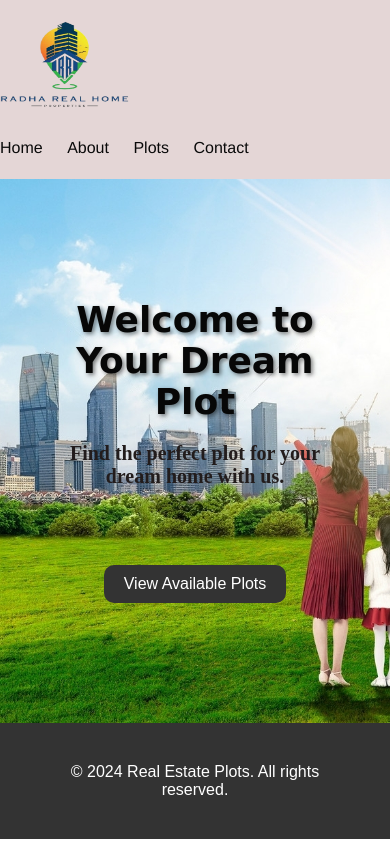
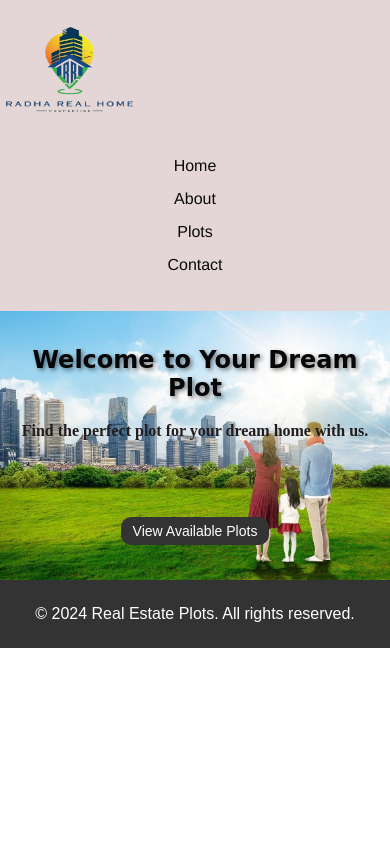
Before and after one commit to m-chandu/Radhacconstructions-website, a plain HTML site: page index.html in a window 390 px wide. Drawn offline with Linux system fonts and the light colour scheme.

Commit message:
Update Radha.css

```diff
--- a/Radha.css
+++ b/Radha.css
@@ -13,8 +13,8 @@ body {
     margin: 0 auto;
     -webkit-font-smoothing: antialiased;
     padding: 20px;
+}
 
-}
 .container1 {
     width: 80%;
     margin: 0 auto;
@@ -25,8 +25,6 @@ font-weight: 500;
     font-family: 'Poppins',Helvetica,Arial,Lucida,sans-serif;
     text-align:left;
     box-sizing: border-box;
-margin: 0;
-padding: 0;
     border: 0;
     outline: 0;
     font-size: 100%;
@@ -34,8 +32,8 @@ font-size: 100%;
     vertical-align: baseline;
     background: transparent;
     transition: none;
+}
 
-}
 header {
     background-color: #e4d6d6;
     color: #ebebeb;
@@ -50,6 +48,7 @@ header h1 {
 
 nav ul {
     list-style-type: none;
+    padding: 0;
 }
 
 nav ul li {
@@ -61,33 +60,21 @@ nav ul li a {
     color: #0a0a0a;
     text-decoration: none;
 }
+
 #hero {
-    background-image: url('realestate_img.jpeg'); /* Replace 'background.jpg' with your image file path */
+    background-image: url('realestate_img.jpeg');
     background-size: cover;
     background-position: center;
     color: #070707;
     text-align: center;
     padding: 100px 0;
 }
-#home {
-    background-image: url('plotsBG.jpeg'); /* Replace 'background.jpg' with your image file path */
-    background-size: cover;
-    background-position: center;
-    color: #070707;
-    text-align: center;
-    padding: 100px 0;
-    font-family: 'Times New Roman';
-    font-size: 20px;
-}
-#home h2{
-    font-family: 'Cambria, Cochin';
-}
+
 #hero h2 {
     font-size: 36px;
     margin-bottom: 20px;
-    text-shadow: 2px 2px 4px rgba(0, 0, 0, 0.5); /* Add text shadow for better readability */
+    text-shadow: 2px 2px 4px rgba(0, 0, 0, 0.5);
     font-family: cursive;
-
 }
 
 #hero p {
@@ -96,6 +83,7 @@ nav ul li a {
     margin-bottom: 10px;
     font-family: serif;
 }
+
 .btn {
     display: inline-block;
     background-color: #333;
@@ -120,6 +108,7 @@ nav ul li a {
     padding: 20px;
     margin-bottom: 20px;
 }
+
 footer {
     background-color: #333;
     color: #fff;
@@ -129,13 +118,12 @@ footer {
     width: 100%;
     display: table;
 }
-/* Style for the form */
+
 form {
     max-width: 400px;
     margin: 0 auto;
 }
 
-/* Style for form labels */
 label {
     display: block;
     margin-bottom: 5px;
@@ -146,7 +134,6 @@ label {
     background-color: transparent;
     width: 350px;
     height: 400px;
-    /*perspective: 1000px;*/
     margin: 30px;
     float: left;
 }
@@ -184,7 +171,6 @@ label {
     transform: rotateY(180deg);
 }
 
-/* Styling for flip card content */
 .flip-card-content {
     padding: 20px;
     height: 100%;
@@ -193,14 +179,104 @@ label {
     justify-content: center;
 }
 
-/* Styling for flip card titles */
 .flip-card-title {
     font-size: 24px;
     margin-bottom: 20px;
 }
 
-/* Styling for flip card description */
 .flip-card-description {
     font-size: 16px;
     line-height: 1.6;
 }
+
+/* Media Queries */
+@media (max-width: 768px) {
+    .container, .container1 {
+        width: 90%;
+        padding: 10px;
+    }
+
+    header h1 {
+        font-size: 20px;
+    }
+
+    nav ul {
+        text-align: center;
+    }
+
+    nav ul li {
+        display: block;
+        margin: 10px 0;
+    }
+
+    #hero {
+        padding: 50px 0;
+    }
+
+    #hero h2 {
+        font-size: 28px;
+    }
+
+    #hero p {
+        font-size: 18px;
+    }
+
+    .btn {
+        padding: 8px 16px;
+        font-size: 16px;
+    }
+
+    .flip-card {
+        width: 100%;
+        margin: 10px 0;
+    }
+
+    .flip-card-inner {
+        height: 300px;
+    }
+}
+
+@media (max-width: 480px) {
+    .container, .container1 {
+        width: 100%;
+        padding: 5px;
+    }
+
+    header h1 {
+        font-size: 18px;
+    }
+
+    #hero {
+        padding: 30px 0;
+    }
+
+    #hero h2 {
+        font-size: 24px;
+    }
+
+    #hero p {
+        font-size: 16px;
+    }
+
+    .btn {
+        padding: 6px 12px;
+        font-size: 14px;
+    }
+
+    .flip-card {
+        width: 100%;
+        margin: 5px 0;
+    }
+
+    .flip-card-inner {
+        height: 250px;
+    }
+
+    .flip-card-title {
+        font-size: 20px;
+    }
+
+    .flip-card-description {
+        font-size: 14px;
+    }
+}
```
Lines whose indentation alone changed are shown as unchanged.
